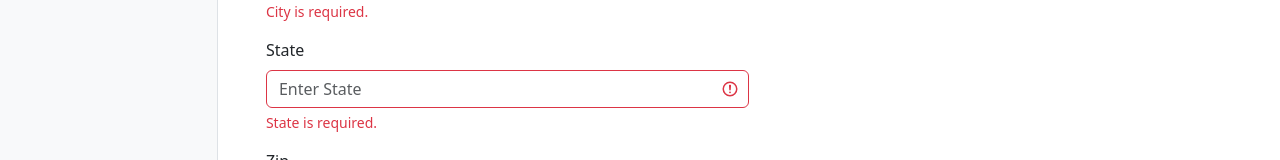
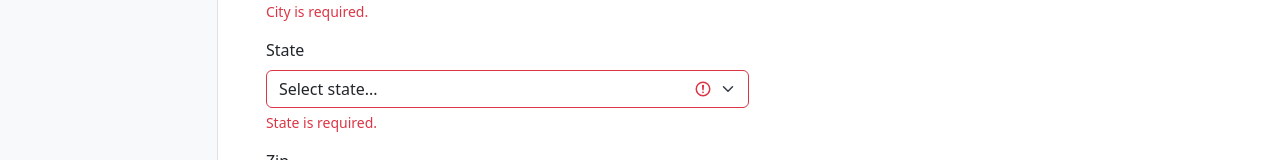
Before and after one commit to craigmckeachie/orderly, a React (Vite) app: page /customers/create in a window 1280 px wide. Shown: the part 720-880 px from the top of the page. Built offline with nearby package versions, Linux system fonts and the light colour scheme.

Commit message:
state dropdown

```diff
--- a/src/customers/CustomerForm.tsx
+++ b/src/customers/CustomerForm.tsx
@@ -77,13 +77,61 @@
         <label htmlFor="state" className="form-label">
           State
         </label>
-        <input
-          type="text"
-          className="form-control is-invalid"
-          name="state"
-          id="state"
-          placeholder="Enter State"
-        />
+
+        <select className="form-select is-invalid" name="state" id="state">
+          <option value="">Select state...</option>
+          <option value="AL">Alabama</option>
+          <option value="AK">Alaska</option>
+          <option value="AZ">Arizona</option>
+          <option value="AR">Arkansas</option>
+          <option value="CA">California</option>
+          <option value="CO">Colorado</option>
+          <option value="CT">Connecticut</option>
+          <option value="DE">Delaware</option>
+          <option value="DC">District Of Columbia</option>
+          <option value="FL">Florida</option>
+          <option value="GA">Georgia</option>
+          <option value="HI">Hawaii</option>
+          <option value="ID">Idaho</option>
+          <option value="IL">Illinois</option>
+          <option value="IN">Indiana</option>
+          <option value="IA">Iowa</option>
+          <option value="KS">Kansas</option>
+          <option value="KY">Kentucky</option>
+          <option value="LA">Louisiana</option>
+          <option value="ME">Maine</option>
+          <option value="MD">Maryland</option>
+          <option value="MA">Massachusetts</option>
+          <option value="MI">Michigan</option>
+          <option value="MN">Minnesota</option>
+          <option value="MS">Mississippi</option>
+          <option value="MO">Missouri</option>
+          <option value="MT">Montana</option>
+          <option value="NE">Nebraska</option>
+          <option value="NV">Nevada</option>
+          <option value="NH">New Hampshire</option>
+          <option value="NJ">New Jersey</option>
+          <option value="NM">New Mexico</option>
+          <option value="NY">New York</option>
+          <option value="NC">North Carolina</option>
+          <option value="ND">North Dakota</option>
+          <option value="OH">Ohio</option>
+          <option value="OK">Oklahoma</option>
+          <option value="OR">Oregon</option>
+          <option value="PA">Pennsylvania</option>
+          <option value="RI">Rhode Island</option>
+          <option value="SC">South Carolina</option>
+          <option value="SD">South Dakota</option>
+          <option value="TN">Tennessee</option>
+          <option value="TX">Texas</option>
+          <option value="UT">Utah</option>
+          <option value="VT">Vermont</option>
+          <option value="VA">Virginia</option>
+          <option value="WA">Washington</option>
+          <option value="WV">West Virginia</option>
+          <option value="WI">Wisconsin</option>
+          <option value="WY">Wyoming</option>
+        </select>
         <div className="invalid-feedback">State is required.</div>
       </div>
 
```
